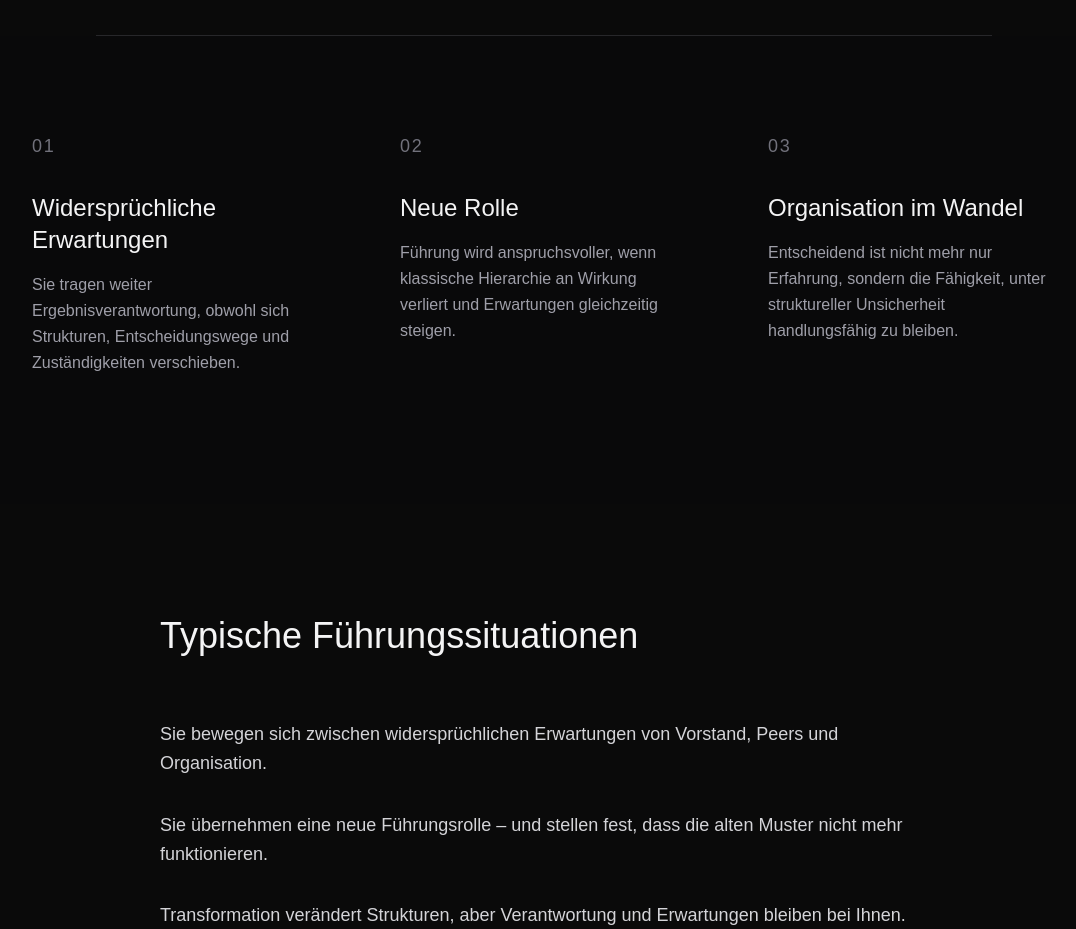
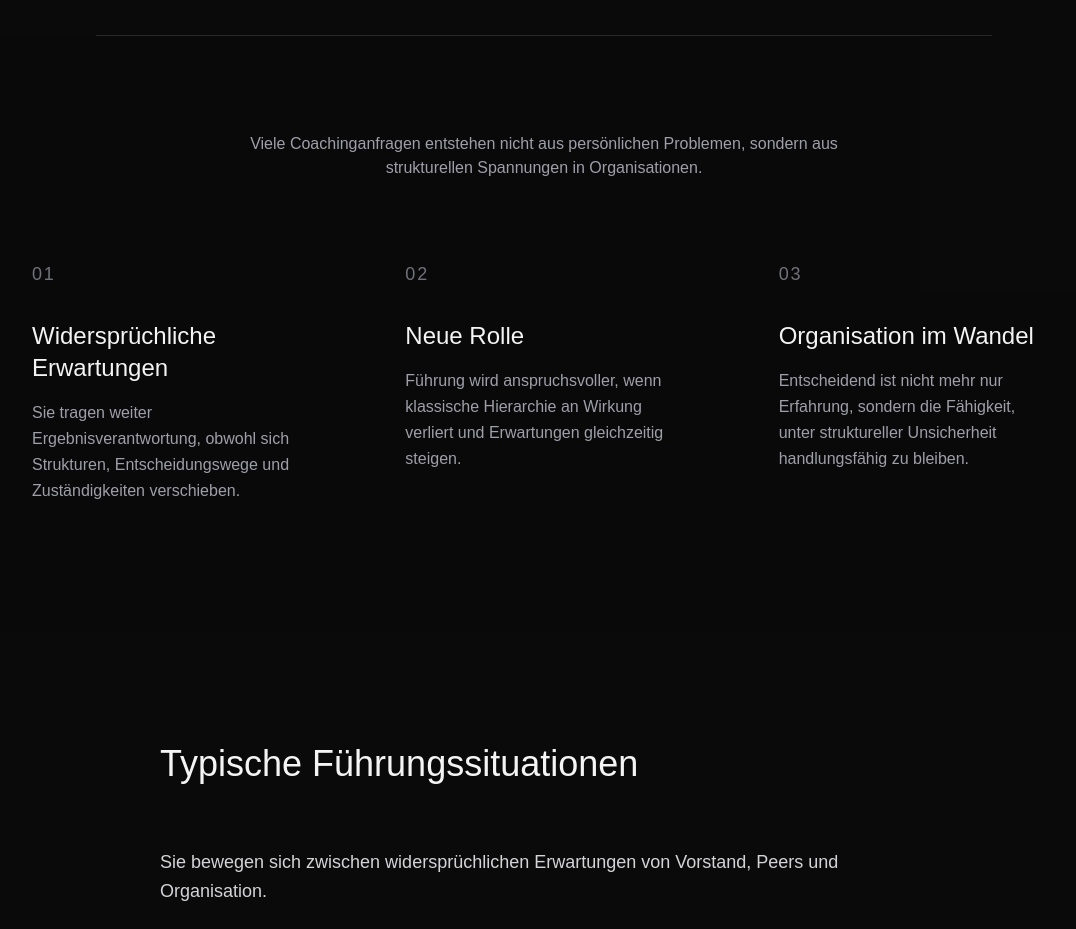
Before and after one commit to wolfgangtietz/coaching-landing, a Next.js app: page / in a window 1280 px wide. Shown: the part 980-1909 px from the top of the page, without its empty margins (96-1172 px from the left). Built offline with nearby package versions, Linux system fonts and the light colour scheme.

Commit message:
Increase spacing in results grid

```diff
--- a/app/page.tsx
+++ b/app/page.tsx
@@ -86,7 +86,13 @@ und politisch anspruchsvollen Kontexten.
         {/* Results Section */}
         <section className="pt-24 pb-32 px-6 bg-zinc-950/50">
           <div className="max-w-5xl mx-auto">
-   <div className="grid md:grid-cols-3 gap-20">
+
+<p className="text-center text-zinc-400 font-light mb-20 max-w-2xl mx-auto">
+Viele Coachinganfragen entstehen nicht aus persönlichen Problemen,
+sondern aus strukturellen Spannungen in Organisationen.
+</p>
+
+<div className="grid md:grid-cols-3 gap-24">
   <div className="space-y-4">
     <span className="block text-zinc-500 mb-8 text-lg tracking-widest font-light">
       01
```
